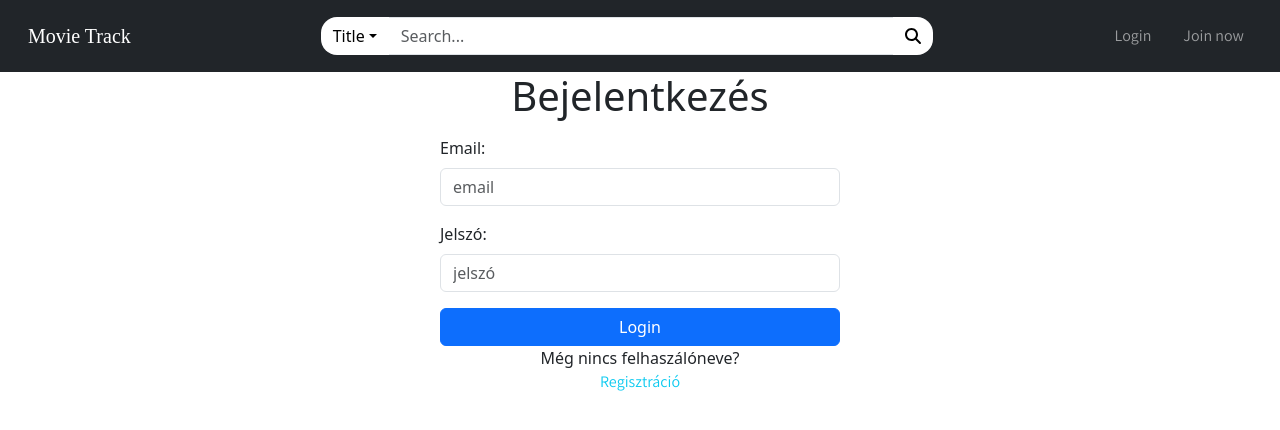
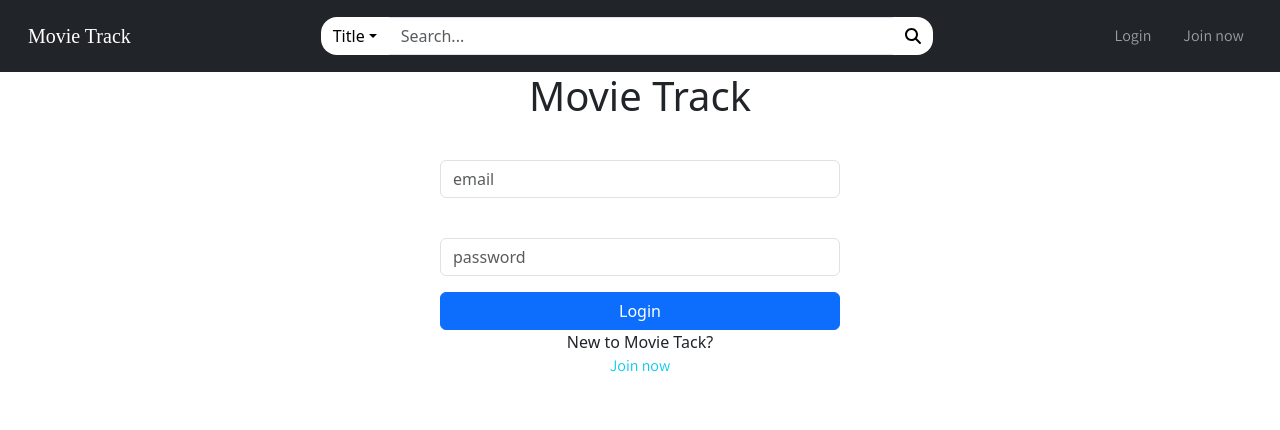
Before and after one commit to SzalokiKlaudia/Movie_Talk-React, a React (Create React App) app: page /login in a window 1280 px wide. Shown: the top 430 px of the page. Built offline with nearby package versions, Linux system fonts and the light colour scheme; no server answers; a web font is replaced by a local one.

Commit message:
trying to fix the login

```diff
--- a/src/App.js
+++ b/src/App.js
@@ -27,8 +27,8 @@ function App() {
             )}
 
             {user && ( // Bejelentkezett felhasználó nézet (Admin vagy User)
-                <Route path="/" element={user?.isAdmin === 1 ? <AdminLayout /> : <UserLayout />}>
-                  <Route index element={user.isAdmin === 1 ? <HomeUser /> : <HomeAdmin />} />
+                <Route path="/login" element={user?.isAdmin === 1 ? <AdminLayout /> : <UserLayout />}>
+                  <Route index element={user.isAdmin === 1 ? <HomeAdmin /> : < HomeUser/>} />
 
                 </Route>
             )}
--- /dev/null
+++ b/src/components/admin/AdminNav.js
@@ -0,0 +1,8 @@
+
+import React from 'react'
+
+export default function AdminNav() {
+  return (
+    <div>AdminNav</div>
+  )
+}
--- a/src/contexts/AuthContext.js
+++ b/src/contexts/AuthContext.js
@@ -23,7 +23,7 @@ export const AuthProvider = ({ children }) => {
       try {
         const {data} = await myAxios.get('/api/premier-movies')
         console.log(data)
-        //setPMovies(data)  // Itt tároljuk el a filmeket az állapotban
+        setPMovies(data)  // Itt tároljuk el a filmeket az állapotban!!!!!
 
       } catch (error) {
         console.error("No datas to the premiers:", error)
@@ -43,7 +43,7 @@ export const AuthProvider = ({ children }) => {
 
 
 
-    const logout = async () => {
+    const logOut = async () => {
       await csrf()
 
       myAxios.post("/logout").then((resp) => {
@@ -89,7 +89,7 @@ export const AuthProvider = ({ children }) => {
       }
 
       return (
-        <AuthContext.Provider value={{ errors,user,pMovies, loginReg}}>
+        <AuthContext.Provider value={{ errors,user,pMovies, loginReg, logOut}}>
           {children}
         </AuthContext.Provider>
       )
--- a/src/layouts/AdminLayout.js
+++ b/src/layouts/AdminLayout.js
@@ -1,10 +1,14 @@
 
 
 import React from 'react'
+import useAuthContext from '../contexts/AuthContext'
+import { Navigate, Outlet } from 'react-router-dom'
+import AdminNav from '../components/admin/AdminNav'
+
 
 export default function AdminLayout() {
-  return (
-    <>
-    </>
-  )
+  const { user } = useAuthContext()
+
+   return user && user.role === 1 ?  <>  <AdminNav /> <Outlet /> </> : <Navigate to="/homeAdmin" />
+
 }
--- a/src/pages/HomeAdmin.js
+++ b/src/pages/HomeAdmin.js
@@ -1,8 +1,47 @@
 
 import React from 'react'
+import useAuthContext from '../contexts/AuthContext'
+import Premiers from '../components/guest/Premiers'
 
 export default function HomeAdmin() {
+
+    const {user} = useAuthContext()
+    const { pMovies } = useAuthContext() // Nem kell useContext-et újra meghívni
+
+    console.log(user)
+
   return (
-    <div>HomeAdmin</div>
+
+
+    <main>
+      <div>
+        hello...
+      </div>
+          <div className='container'>
+
+            <section className='section1'>
+            <h3 className='title'>
+              Premier filmek
+            </h3>
+
+
+            {pMovies ? <Premiers premiers={pMovies} /> : "No premiers found"}
+
+
+            </section>
+            <h3 className='title'>
+              Népszerű filmek
+            </h3>
+            <section className='section2'>
+
+
+            </section>
+
+            <section className='section3'>
+
+            </section>
+          </div>
+        </main>
+
   )
 }
--- a/src/pages/Login.js
+++ b/src/pages/Login.js
@@ -29,14 +29,14 @@ export default function Login() {
 
   return (
           <div className="m-auto" style={{ maxWidth: "400px" }}>
-          <h1 className="text-center">Bejelentkezés</h1>
-          <form>
+          <h1 className="text-center">Movie Track</h1>
+          <form onSubmit={handleSubmit}>
             <div className="mb-3 mt-3">
               <label htmlFor="email" className="form-label">
-                Email:
               </label>
               <input
                 type="email"
+
                 // value beállítása a state értékére
                 value={email}
                 // state értékének módosítása ha változik a beviteli mező tartalma
@@ -56,7 +56,6 @@ export default function Login() {
             </div>
             <div className="mb-3">
               <label htmlFor="pwd" className="form-label">
-                Jelszó:
               </label>
               <input
                 type="password"
@@ -66,7 +65,7 @@ export default function Login() {
                 }}
                 className="form-control"
                 id="pwd"
-                placeholder="jelszó"
+                placeholder="password"
                 name="pwd"
               />
               <div>
@@ -82,9 +81,9 @@ export default function Login() {
               </button>
 
               <p>
-                Még nincs felhaszálóneve?
-                <Link className="nav-link text-info" to="">
-                  Regisztráció
+              New to Movie Tack?
+                <Link className="nav-link text-info" to="/register">
+                  Join now
                 </Link>
               </p>
             </div>
```
